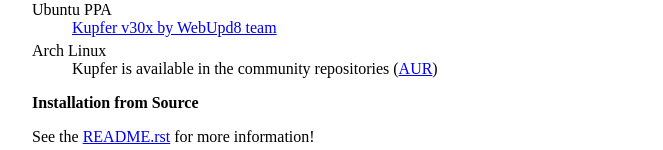
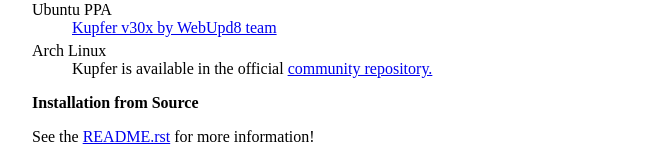
Before and after one commit to kupferlauncher/kupferlauncher.github.io, a plain HTML site: page index.html in a window 1280 px wide. Shown: the part 855-1005 px from the top of the page, without its empty margins (96-759 px from the left). Drawn offline with Linux system fonts and the light colour scheme.

Commit message:
Fix Archlinux package reference as spotted in #2

```diff
--- a/index.html
+++ b/index.html
@@ -67,7 +67,7 @@
 <dt>Ubuntu PPA</dt>
 <dd><a href="https://launchpad.net/~webupd8team/+archive/ubuntu/kupfer">Kupfer v30x by WebUpd8 team</a><dd>
 <dt>Arch Linux</dt>
-<dd>Kupfer is available in the community repositories (<a class="reference external" href="https://aur.archlinux.org/packages/kupfer/">AUR</a>)</dd>
+<dd>Kupfer is available in the official <a class="reference external" href="https://www.archlinux.org/packages/community/any/kupfer/">community repository.</a></dd>
 </dl>
 <p><strong>Installation from Source</strong></p>
 <p> See the <a href="https://github.com/kupferlauncher/kupfer#kupfer-is-a-smart-quick-launcher">README.rst</a>
```
